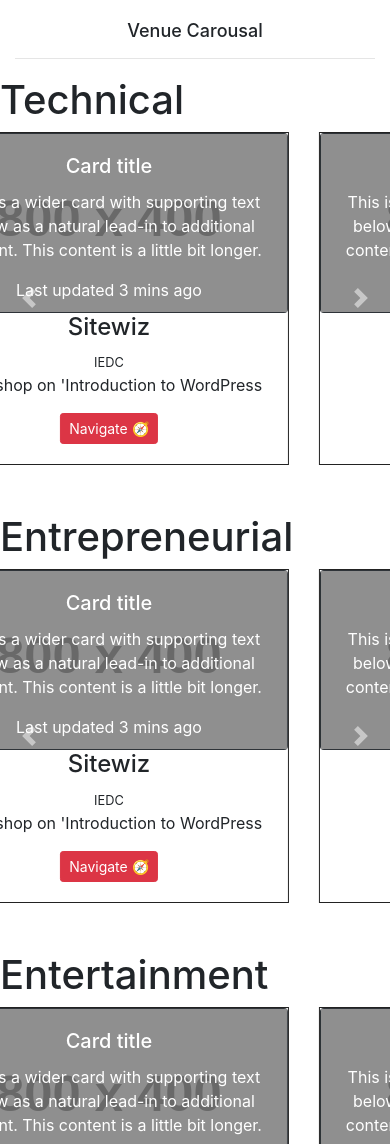
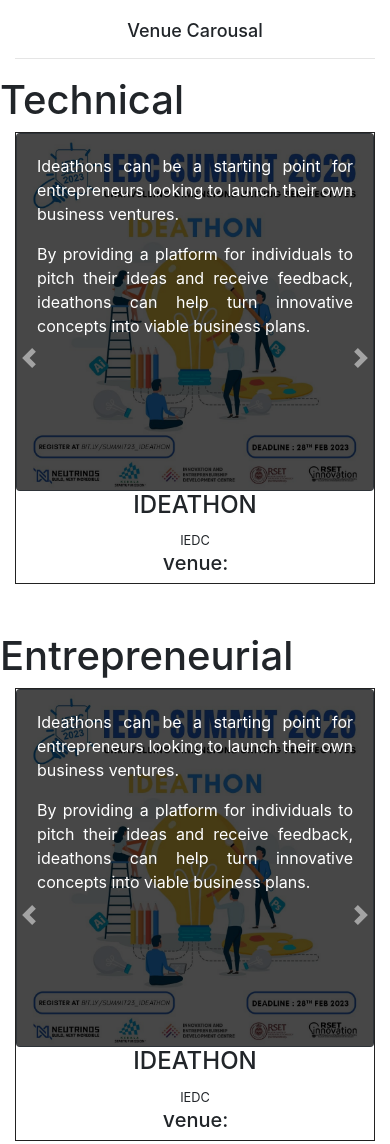
Before and after one commit to spotananthu/iedcapp, a plain HTML site: page index.html in a window 390 px wide. Shown: the top 1144 px of the page. Drawn offline with nearby package versions, Linux system fonts and the light colour scheme; placeholder pictures from the web are drawn by us; a script that the page names is missing.

Commit message:
Add files via upload

```diff
--- a/index.html
+++ b/index.html
@@ -344,43 +344,38 @@
   <h1>Technical</h1>
 
 <div class="bd-example">
-  <div id="carouselExampleCaptions" class="carousel slide" data-ride="carousel">
-    <ol class="carousel-indicators">
+  <div id="carouselExampleCaptions" class="carousel slide" data-mdb-interval="false">
+ <ol class="carousel-indicators">
       <li data-target="#carouselExampleCaptions" data-slide-to="0" class="active"></li>
       <li data-target="#carouselExampleCaptions" data-slide-to="1"></li>
     </ol>
-        <div id="carouselExampleMobile" class="carousel slide d-md-none d-lg-none d-xl-none" data-ride="carousel">
+    <div id="carouselExampleMobile" class="carousel slide d-md-none d-lg-none d-xl-none" data-mdb-interval="false">
 
                 <div class="carousel-inner">
 
                     <div class="carousel-item active">
 
-                        <div class="product-block">
-
-                          <div class="card bg-dark text-white">
-
-                          <img class="d-block w-100" src="https://fakeimg.pl/800x400/?retina=1&text=Product 2&font=noto" alt="Product">
-
-                          <div class="card-img-overlay" style="background-color: rgba(0, 0, 0, 0.3)">
-                            <h5 class="card-title">Card title</h5>
-                            <p class="card-text">
-                              This is a wider card with supporting text below as a natural lead-in to additional
-                              content. This content is a little bit longer.
-                            </p>
-                            <p class="card-text">Last updated 3 mins ago</p>
+                      <div class="product-block">
+                        <div class="card bg-dark text-white">
+
+                        <img class="d-block w-100" src="img/ideathon.jpeg "alt="Product">
+
+                        <div class="card-img-overlay" style="background-color: rgba(0, 0, 0, 0.72)">
+
+                          <p class="card-text" align="justify">
+                           Ideathons can be a starting point for entrepreneurs looking to launch their own business ventures.
+                          </p>
+                          <p class="card-text" align="justify">By providing a platform for individuals to pitch their ideas and receive feedback, ideathons can help turn innovative concepts into viable business plans.</p>
+                        </div>
+
+                      </div>
+                          <h4>IDEATHON</h4>
+                          <small>IEDC</small>
+                          <h5>Venue: </h5>
+                          <div class="row">
+
                           </div>
-
-                        </div>
-
-                            <h4>Sitewiz</h4>
-                            <small>IEDC</small>
-                            <p>Workshop on 'Introduction to WordPress</p>
-                            <div class="row">
-                                <div class="col-md-8">
-                                    <a class="btn btn-sm btn-danger" href="#">Navigate 🧭</a>
-                                </div>
-                            </div>
-                        </div>
+                      </div>
 
                     </div>
                     <!-- Carousel Item 1 -->
@@ -728,7 +723,7 @@
      <span class="sr-only">Next</span>
    </a>
         </div>
-      </div>
+</div>
 </div>
             <!-- End of Carousel Example -->
 
@@ -738,12 +733,12 @@
               <h1>Entrepreneurial</h1>
 
             <div class="bd-example">
-              <div id="carouselExampleCaptions1" class="carousel slide" data-ride="carousel">
+              <div id="carouselExampleCaptions1" class="carousel slide" data-mdb-interval="false">
                 <ol class="carousel-indicators">
                   <li data-target="#carouselExampleCaptions1" data-slide-to="0" class="active"></li>
                   <li data-target="#carouselExampleCaptions1" data-slide-to="1"></li>
                 </ol>
-                    <div id="carouselExampleMobile" class="carousel slide d-md-none d-lg-none d-xl-none" data-ride="carousel">
+                    <div id="carouselExampleMobile" class="carousel slide d-md-none d-lg-none d-xl-none" data-mdb-interval="false">
 
                             <div class="carousel-inner">
 
@@ -752,25 +747,22 @@
                                     <div class="product-block">
                                       <div class="card bg-dark text-white">
 
-                                      <img class="d-block w-100" src="https://fakeimg.pl/800x400/?retina=1&text=Product 2&font=noto" alt="Product">
-
-                                      <div class="card-img-overlay" style="background-color: rgba(0, 0, 0, 0.3)">
-                                        <h5 class="card-title">Card title</h5>
-                                        <p class="card-text">
-                                          This is a wider card with supporting text below as a natural lead-in to additional
-                                          content. This content is a little bit longer.
+                                      <img class="d-block w-100" src="img/ideathon.jpeg "alt="Product">
+
+                                      <div class="card-img-overlay" style="background-color: rgba(0, 0, 0, 0.72)">
+
+                                        <p class="card-text" align="justify">
+                                         Ideathons can be a starting point for entrepreneurs looking to launch their own business ventures.
                                         </p>
-                                        <p class="card-text">Last updated 3 mins ago</p>
-                                      </div>
-
-                                    </div>
-                                        <h4>Sitewiz</h4>
+                                        <p class="card-text" align="justify">By providing a platform for individuals to pitch their ideas and receive feedback, ideathons can help turn innovative concepts into viable business plans.</p>
+                                      </div>
+
+                                    </div>
+                                        <h4>IDEATHON</h4>
                                         <small>IEDC</small>
-                                        <p>Workshop on 'Introduction to WordPress</p>
+                                        <h5>Venue: </h5>
                                         <div class="row">
-                                            <div class="col-md-8">
-                                                <a class="btn btn-sm btn-danger" href="#">Navigate 🧭</a>
-                                            </div>
+
                                         </div>
                                     </div>
 
@@ -1132,12 +1124,12 @@
                     <h1>Entertainment</h1>
 
                   <div class="bd-example">
-                    <div id="carouselExampleCaptions2" class="carousel slide" data-ride="carousel">
+                    <div id="carouselExampleCaptions2" class="carousel slide" data-mdb-interval="false">
                       <ol class="carousel-indicators">
                         <li data-target="#carouselExampleCaptions2" data-slide-to="0" class="active"></li>
                         <li data-target="#carouselExampleCaptions2" data-slide-to="1"></li>
                       </ol>
-                          <div id="carouselExampleMobile" class="carousel slide d-md-none d-lg-none d-xl-none" data-ride="carousel">
+                          <div id="carouselExampleMobile" class="carousel slide d-md-none d-lg-none d-xl-none" data-mdb-interval="false">
 
                                   <div class="carousel-inner">
 
```
Also changed, not shown: img/ideathon.jpeg (added).
